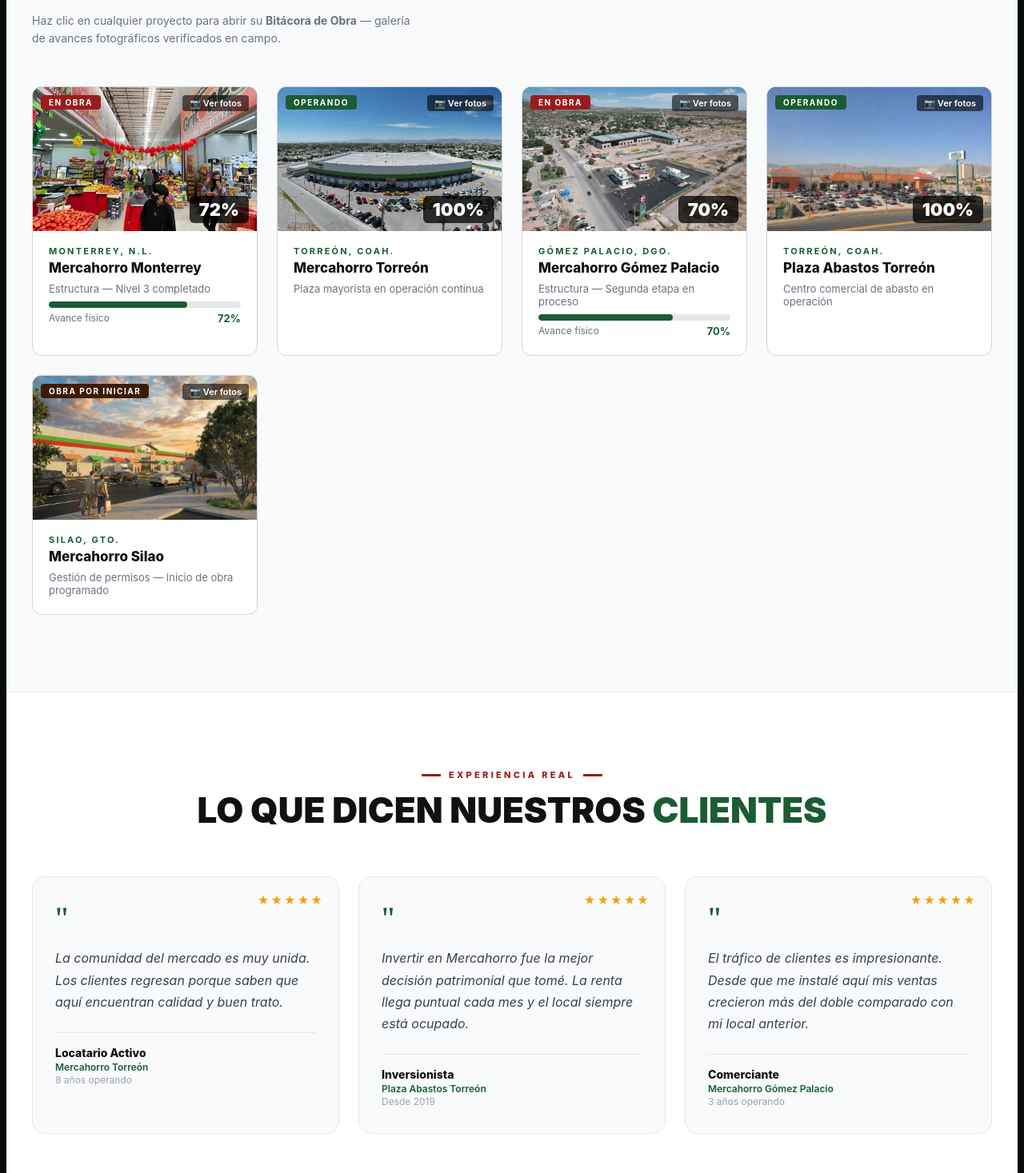
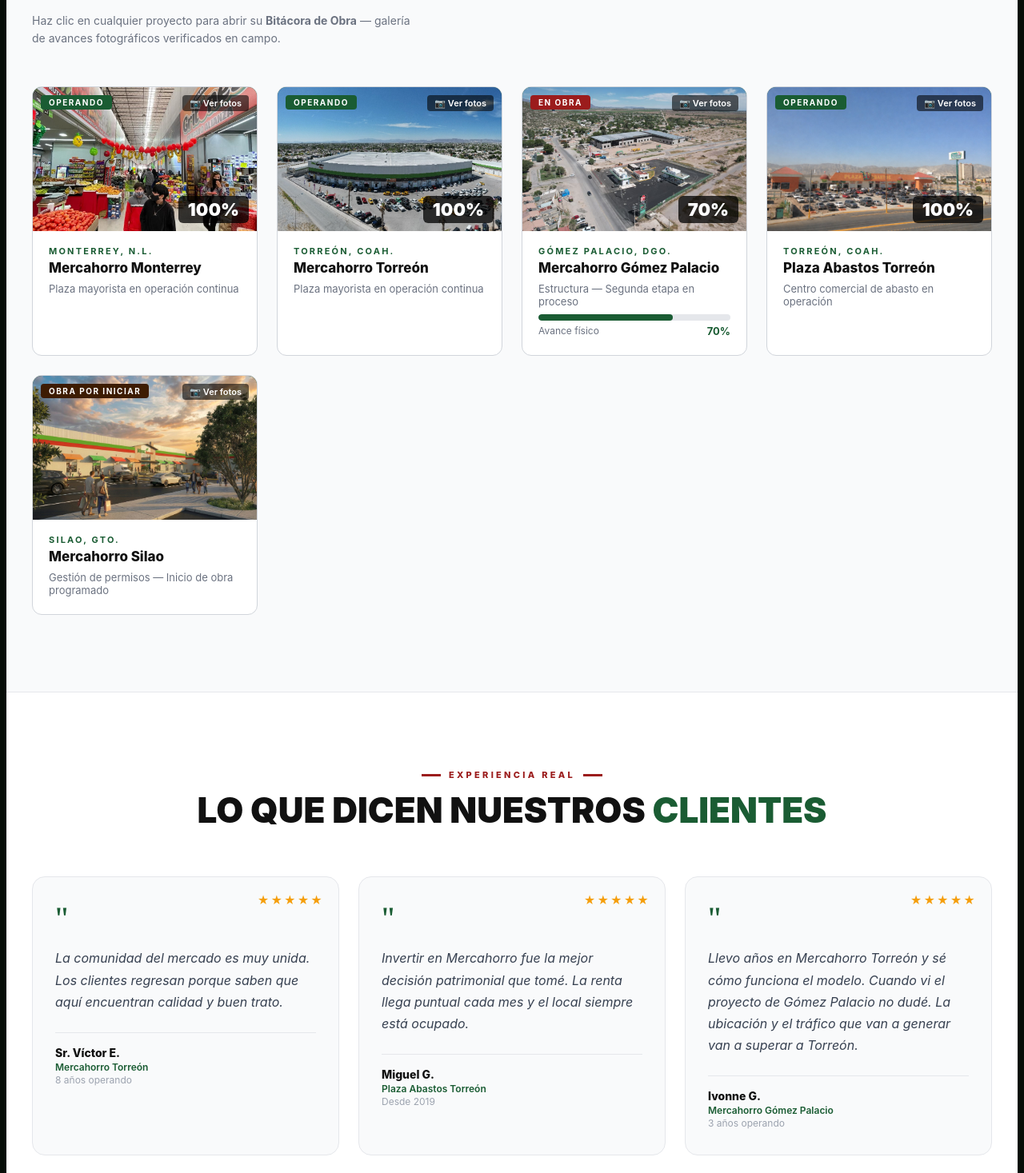
Before and after one commit to alexgayosso/grupo-mercahorro, a Next.js app: page / in a window 1280 px wide. Shown: the part 3123-4590 px from the top of the page at 80% size. Built offline with nearby package versions, Linux system fonts and the light colour scheme; a web font is replaced by a local one.

Commit message:
cambios señora ivonne

```diff
--- a/app/page.jsx
+++ b/app/page.jsx
@@ -182,8 +182,8 @@
   {
     ciudad: "Monterrey", estado: "N.L.",
     proyecto: "Mercahorro Monterrey",
-    pct: 72, fase: "Estructura — Nivel 3 completado",
-    img: "/images/obra-monterrey.jpg", status: "en-obra",
+    pct: 100, fase: "Plaza mayorista en operación continua",
+    img: "/images/obra-monterrey.jpg", status: "operando",
     fotos: ["/images/obra-monterrey.jpg"],
   },
   {
@@ -217,7 +217,13 @@
     proyecto: "Plaza Abastos Torreón",
     pct: 100, fase: "Centro comercial de abasto en operación",
     img: "/images/obra-plaza-abastos-torreon.jpg", status: "operando",
-    fotos: ["/images/obra-plaza-abastos-torreon.jpg"],
+    fotos: [
+      "/images/obra-plaza-abastos-torreon.jpg",
+      "/images/bitacora/plaza-abastos-01.jpg",
+      "/images/bitacora/plaza-abastos-02.jpg",
+      "/images/bitacora/plaza-abastos-03.jpg",
+      "/images/bitacora/plaza-abastos-04.jpg",
+    ],
   },
   {
     ciudad: "Silao", estado: "Gto.",
@@ -646,19 +652,19 @@
             {[
               {
                 texto: "La comunidad del mercado es muy unida. Los clientes regresan porque saben que aquí encuentran calidad y buen trato.",
-                autor: "Locatario Activo",
+                autor: "Sr. Víctor E.",
                 plaza: "Mercahorro Torreón",
                 años: "8 años operando",
               },
               {
                 texto: "Invertir en Mercahorro fue la mejor decisión patrimonial que tomé. La renta llega puntual cada mes y el local siempre está ocupado.",
-                autor: "Inversionista",
+                autor: "Miguel G.",
                 plaza: "Plaza Abastos Torreón",
                 años: "Desde 2019",
               },
               {
-                texto: "El tráfico de clientes es impresionante. Desde que me instalé aquí mis ventas crecieron más del doble comparado con mi local anterior.",
-                autor: "Comerciante",
+                texto: "Llevo años en Mercahorro Torreón y sé cómo funciona el modelo. Cuando vi el proyecto de Gómez Palacio no dudé. La ubicación y el tráfico que van a generar van a superar a Torreón.",
+                autor: "Ivonne G.",
                 plaza: "Mercahorro Gómez Palacio",
                 años: "3 años operando",
               },
@@ -746,8 +752,8 @@
           <div style={{ display: "grid", gridTemplateColumns: "repeat(auto-fit, minmax(280px, 1fr))", gap: 24 }}>
             {[
               { key: "mercahorro", img: "/images/logo-mercahorro.png",    title: "Grupo Mercahorro", accent: "#1A5C33", link: null, linkLabel: null,           desc: "Desarrollador de infraestructura de abasto mayorista. Marcas Mercahorro y Plaza Abastos en Torreón, Gómez Palacio y Monterrey.", maxH: 70 },
-              { key: "mexico",     img: "/images/logo-merca-mexico.png",  title: "Merca México",     accent: "#3D1C02", link: "https://mercamexico.mx",  linkLabel: "mercamexico.mx →",  desc: "Órgano validador del Registro de Activos Verificados (RAV). Certifica autenticidad y estado operativo de cada propiedad.", maxH: 75 },
-              { key: "capital",    img: "/images/logo-merca-capital.png", title: "Merca Capital",    accent: "#9B1C1C", link: "https://mercacapital.mx", linkLabel: "mercacapital.mx →", desc: "Gestión institucional de inversión. Fondo SAPI con objetivo de 100 millones USD. Para inversores calificados con visión patrimonial.", maxH: 75 },
+              { key: "mexico",     img: "/images/logo-merca-mexico.png",  title: "Merca México",     accent: "#3D1C02", link: "https://mercamexico.mx",  linkLabel: "mercamexico.mx →",  desc: "La institución nacional que agrupa y representa a los comerciantes de abasto de México. El gremio que respalda a cada locatario de nuestras plazas.", maxH: 75 },
+              { key: "capital",    img: "/images/logo-merca-capital.png", title: "Merca Capital",    accent: "#9B1C1C", link: "https://mercacapital.mx", linkLabel: "mercacapital.mx →", desc: "El fondo de inversión que financia el desarrollo de nuevas plazas comerciales. Aquí es donde los inversionistas ponen su capital a trabajar en infraestructura real.", maxH: 75 },
             ].map(({ key, img, title, accent, link, linkLabel, desc, maxH }) => (
               <div key={key} style={{ background: "#fff", border: "1px solid #e5e7eb", borderRadius: 12, padding: "28px", borderTop: `4px solid ${accent}`, display: "flex", flexDirection: "column" }}>
                 <div style={{ height: 90, display: "flex", alignItems: "center", justifyContent: "center", marginBottom: 20, background: "#fff" }}>
```
